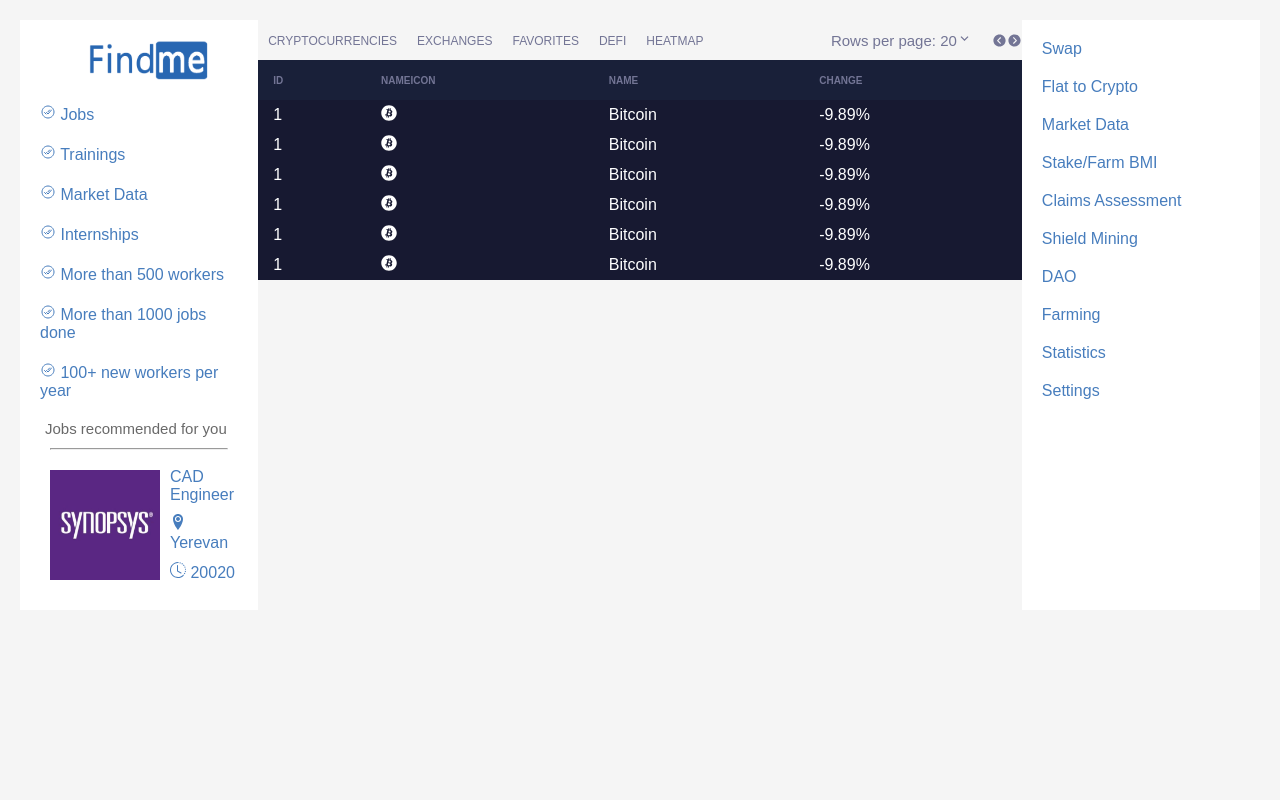
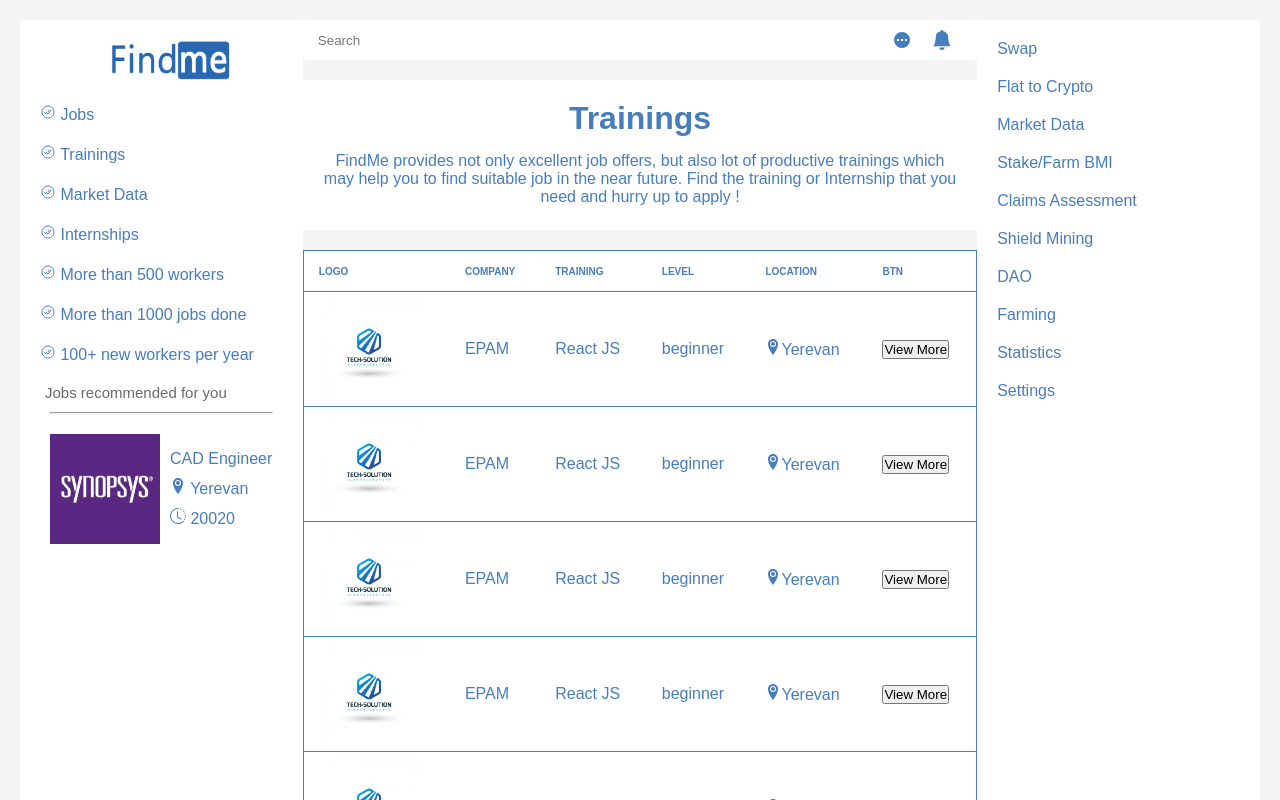
Before and after one commit to GayaneNik238/trainings-react, a React (Create React App) app: page / in a window 1280 px wide. Shown: the top 800 px of the page. Built offline with nearby package versions, Linux system fonts and the light colour scheme.

Commit message:
header, table

```diff
--- a/src/App.css
+++ b/src/App.css
@@ -11,7 +11,7 @@
   }
 
   .App {
-    width: 20%;
+    width: 290px;
     background-color: white;
     color: #477DBD;
     padding: 10px;
@@ -34,7 +34,20 @@
 
   .container {
     /* background-color: tomato; */
-    width: 70%;
+    width: 60%;
+  }
+
+  .heading {
+    text-align: center;
+    color: #477DBD;
+    background-color: white;
+    height: 150px;
+    margin: 20px 0;
+    width: 100%;
+  }
+
+  .heading p {
+    padding: 15px 20px;
   }
 
 
@@ -44,8 +57,9 @@
 
   .menuItem:hover {
     background-color:  #171931;
+    cursor: pointer;
   }
-
+/*
   .crypto {
     background-color: #171931;
     margin: 20px 0;
@@ -66,7 +80,7 @@
 
   #cryptoText {
     color: white;
-  }
+  } */
 
   #table {
     width: 100%;
@@ -76,16 +90,18 @@
   th {
     height: 40px;
     font-size: 10px;
-    color: #737595;
+    color: #477DBD;
     text-align: left;
     padding: 0 15px;
-    background-color: #192039;
+    background-color: white;
   }
 
   td {
     padding: 5px 15px 5px;
+    color: #477DBD;
   }
 
   tr {
-    background-color: #171931;
+    background-color: white;
+    border: 1px solid #477DBD;
   }
--- a/src/Heading.js
+++ b/src/Heading.js
@@ -0,0 +1,17 @@
+function Heading() {
+    return(
+        <div className="heading">
+            <h1 style={{paddingTop: '20px'}}>
+                Trainings
+            </h1>
+            <p>
+                FindMe provides not only excellent job offers, but also lot of productive trainings which may help you
+                to find suitable job in the near future. Find the training or Internship that you need and hurry up to apply !
+            </p>
+        </div>
+
+    )
+
+}
+
+export default Heading;
--- a/src/container.js
+++ b/src/container.js
@@ -4,14 +4,16 @@
 import TableHead from './tableHead';
 import InputSection from './inputSection';
 import Table from './table';
+import Heading from './Heading';
 
 
 function Container() {
     return(
         <div className="container">
-            {/* <InputSection /> */}
+            <InputSection />
             {/* <Cryptotracker /> */}
-            <TableHead />
+            {/* <TableHead /> */}
+            <Heading />
             <Table />
 
 
--- a/src/inputSection.css
+++ b/src/inputSection.css
@@ -1,10 +1,11 @@
 .input-container {
     height: 40px;
     width:  100%;
-    background-color: #171931;
+    background-color: white;
     border-radius: 5px;
     display: flex;
     justify-content: space-between;
+    color: #477DBD;
 }
 
 .input {
@@ -15,7 +16,7 @@
     border-top-left-radius: 5px;
     border-bottom-left-radius: 5px;
     padding-left: 15px;
-    background-color: #171931;
+    background-color: white;
 }
 
 .input:focus {
--- a/src/inputSection.js
+++ b/src/inputSection.js
@@ -9,10 +9,6 @@
         <div className="input-container">
             <input className="input" placeholder="Search"/>
             <div className="icons">
-                <span>
-                    Annette B.
-                </span>
-                <CgGirl className="react-icon"/>
                 <HiDotsCircleHorizontal className="react-icon" />
                 <BsFillBellFill className="react-icon"/>
             </div>
--- a/src/table.js
+++ b/src/table.js
@@ -1,21 +1,10 @@
 import React, { Component } from 'react';
 import './App.css';
-import { BsThreeDots } from "react-icons/bs";
-import { FaBitcoin } from "react-icons/fa";
-import { CgShapeRhombus } from "react-icons/cg";
-import { FaEthereum } from "react-icons/fa";
-import { RiVirusFill } from "react-icons/ri";
-import { SiLetterboxd } from "react-icons/si";
-import { SiXrp } from "react-icons/si";
-import { ImCoinEuro } from "react-icons/im";
+import img1 from './images/1.jpg';
+import { ImLocation2 } from "react-icons/im";
 
-
-let iconDots = <BsThreeDots />;
-// let change = "24H change";
-// let priceBTC = "price in BTC";
-// let marketCap = "Market Cup";
-// let volume = "volume 24H" ;
-
+let img = <img src={img1} height="100px"/>
+let btn = <button>View More</button>
 
 class Table extends Component{
 
@@ -23,21 +12,15 @@
         super(props)
         this.state = {
             table: [
-                { id: 1, nameIcon: <FaBitcoin />, name: 'Bitcoin', change: '-9.89%'
-               //  , price: "$32,439.98", priceBTC: "1.0000000", marketCap:"$607.6B", volume :"$2.7T", icon: iconDots
-               },
-               { id: 1, nameIcon: <FaBitcoin />, name: 'Bitcoin', change: '-9.89%'},
-               { id: 1, nameIcon: <FaBitcoin />, name: 'Bitcoin', change: '-9.89%'},
-               { id: 1, nameIcon: <FaBitcoin />, name: 'Bitcoin', change: '-9.89%'},
-               { id: 1, nameIcon: <FaBitcoin />, name: 'Bitcoin', change: '-9.89%'},
-               { id: 1, nameIcon: <FaBitcoin />, name: 'Bitcoin', change: '-9.89%'},
-               //  { id: 2,  nameIcon: <FaEthereum />,name: 'Ethereum', change: '-8.89%', price: "$2,517.86", priceBTC: "0.07631326" , marketCap:"$292.6B" , volume :"$1.5T", icon: iconDots  },
-               //  { id: 3,  nameIcon: <FaBitcoin />,name: 'Tether', change: '0.06%', price: "$1", priceBTC: "0.00003034" , marketCap:"$62.5B" , volume :"$186.4B ", icon: iconDots  },
-               //  { id: 4,  nameIcon: <CgShapeRhombus />,name: 'Binance Coin', change: '-10.51%', price: "$353.42" , priceBTC: "0.01067125", marketCap:"$54.6B" , volume :"$51.6B" , icon: iconDots },
-               //  { id: 5, nameIcon: <RiVirusFill />, name: 'Cardano', change: '-9.89%', price: "$1.55", priceBTC: "0.0000468", marketCap:"$49.7B", volume :"$3.7B", icon: iconDots },
-               //  { id: 6,  nameIcon: <SiLetterboxd />,name: 'Dogecoin', change: '-10.99%', price: "$0.328928", priceBTC: "0.00000993" , marketCap:"$42.7B" , volume :"$5.4B", icon: iconDots  },
-               //  { id: 7,  nameIcon: <SiXrp />,name: 'XRP', change: '-8.32%', price: "$0.871867", priceBTC: "0.00002627" , marketCap:"$40.2B" , volume :"$5.7B", icon: iconDots  },
-               //  { id: 8,  nameIcon: <ImCoinEuro />,name: 'Enjin Coin', change: '-10.70%', price: "$1.31" , priceBTC: "0.00003957", marketCap:"$1.2B" , volume :"$206.9M" , icon: iconDots }
+               { logo: img, company: "EPAM", training: 'React JS', level: 'beginner', location: 'Yerevan', btn: btn},
+               { logo: img, company: "EPAM", training: 'React JS', level: 'beginner', location: 'Yerevan', btn: btn},
+               { logo: img, company: "EPAM", training: 'React JS', level: 'beginner', location: 'Yerevan', btn: btn},
+               { logo: img, company: "EPAM", training: 'React JS', level: 'beginner', location: 'Yerevan', btn: btn},
+               { logo: img, company: "EPAM", training: 'React JS', level: 'beginner', location: 'Yerevan', btn: btn},
+               { logo: img, company: "EPAM", training: 'React JS', level: 'beginner', location: 'Yerevan', btn: btn},
+               { logo: img, company: "EPAM", training: 'React JS', level: 'beginner', location: 'Yerevan', btn: btn},
+               { logo: img, company: "EPAM", training: 'React JS', level: 'beginner', location: 'Yerevan', btn: btn}
+
             ]
         }
 
@@ -45,13 +28,15 @@
 
     renderTableData() {
         return this.state.table.map((tableItem, index) => {
-           const { id, nameIcon,name, change, price, priceBTC, marketCap, volume , icon } = tableItem;
+           const { logo, company,training, level, location} = tableItem;
            return (
-              <tr key={id}>
-                 <td>{id}</td>
-                 <td>{nameIcon}</td>
-                 <td>{name}</td>
-                 <td>{change}</td>
+              <tr >
+                 <td>{logo}</td>
+                 <td>{company}</td>
+                 <td>{training}</td>
+                 <td>{level}</td>
+                 <td><ImLocation2 />{location}</td>
+                 <td>{btn}</td>
                  {/* <td>{price}</td>
                  <td>{priceBTC}</td>
                  <td>{marketCap}</td>
```
